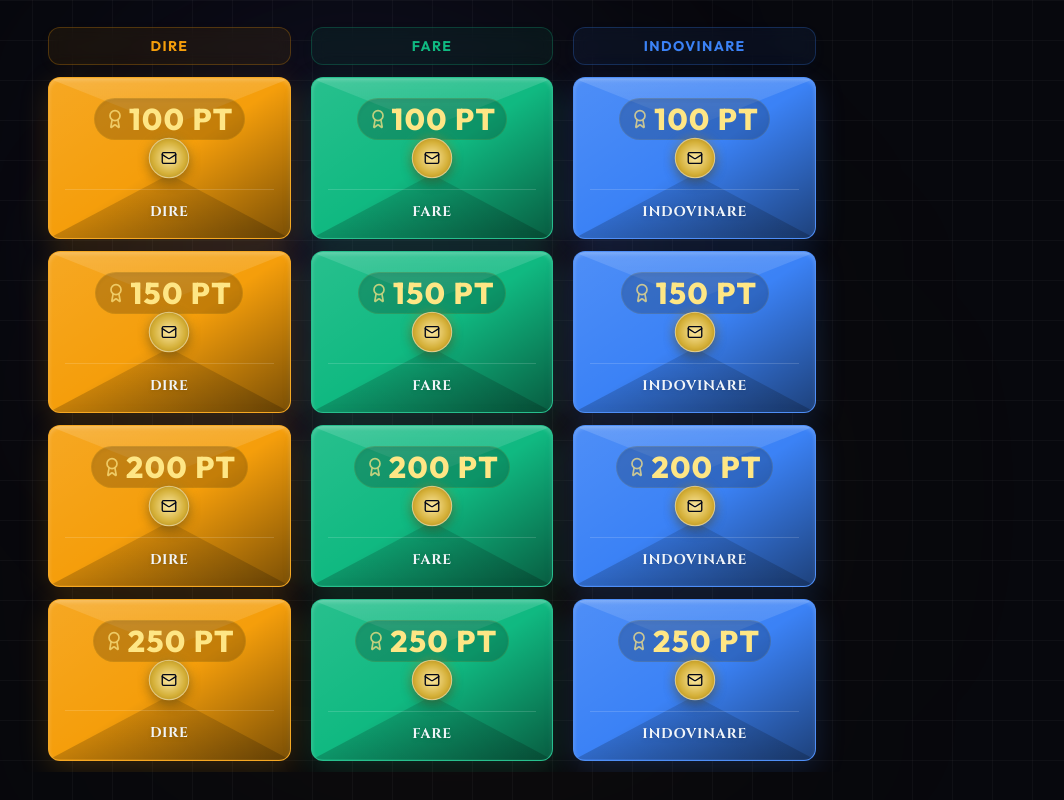
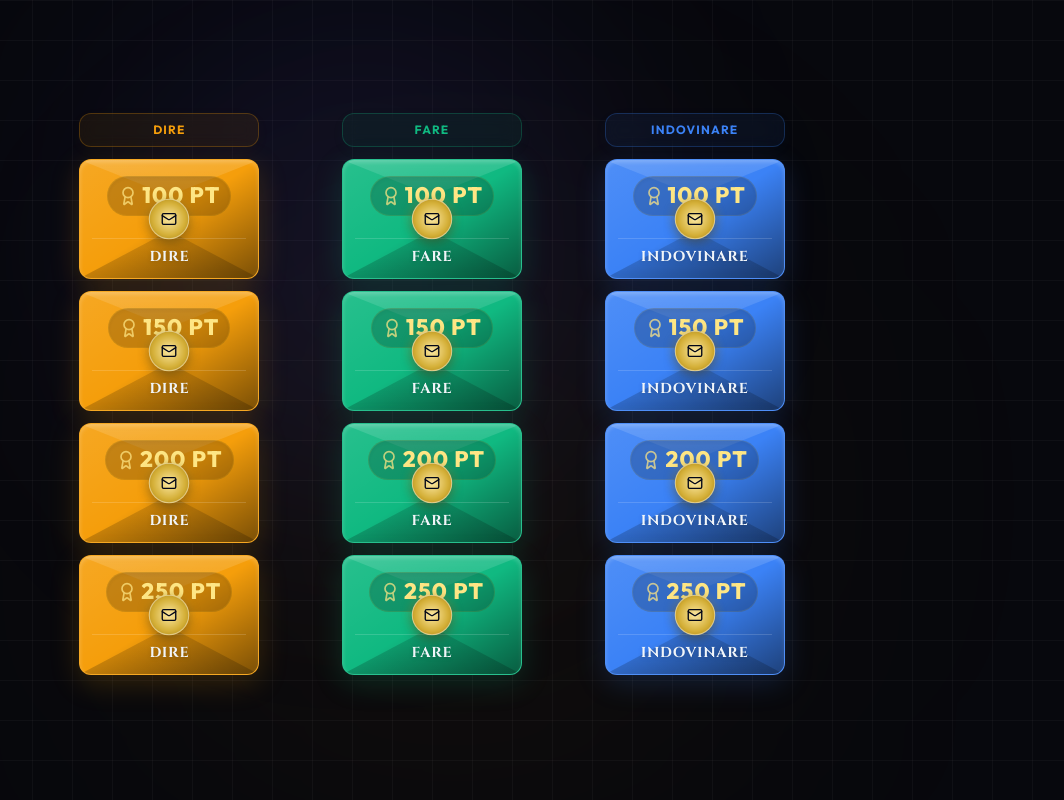
Before and after one commit to Gabbalb/DireFareIndovinare, a React (Vite) app: page / in a window 1280 px wide. Shown: the whole page, without its empty margins (208-1272 px from the left). Built offline with nearby package versions, Linux system fonts and the light colour scheme; a web font is replaced by a local one.

Commit message:
la ragazza per me...

```diff
--- a/src/App.tsx
+++ b/src/App.tsx
@@ -197,10 +197,10 @@ const PublicProjectionView: React.FC<PublicProps> = ({
                 .sort((a, b) => a.points - b.points);
 
               return (
-                <div key={cat.key} className="flex flex-col space-y-3">
+                <div key={cat.key} className="flex flex-col items-center space-y-3">
                   {/* Column Header */}
                   <div
-                    className="text-center py-2 px-3 rounded-xl border font-bold text-sm tracking-widest uppercase select-none shadow-md backdrop-blur-sm"
+                    className="w-[22.5vh] text-center py-2 px-3 rounded-xl border font-bold text-xs tracking-widest uppercase select-none shadow-md backdrop-blur-sm"
                     style={{
                       borderColor: `${cat.color}40`,
                       color: cat.color,
@@ -212,7 +212,7 @@ const PublicProjectionView: React.FC<PublicProps> = ({
                   </div>
 
                   {/* Vertical Stack */}
-                  <div className="flex flex-col space-y-3">
+                  <div className="flex flex-col space-y-3 items-center">
                     {catEnvelopes.map((env, idx) => {
                       const isActive = activeEnvelopeId === env.id;
                       return (
--- a/src/components/EnvelopeWidget.tsx
+++ b/src/components/EnvelopeWidget.tsx
@@ -101,7 +101,7 @@ export const EnvelopeWidget: React.FC<EnvelopeWidgetProps> = ({
       <motion.div
         layoutId={`envelope-wrapper-${envelope.id}`}
         onClick={handleEnvelopeClick}
-        className={`relative w-full aspect-[3/2] rounded-xl overflow-hidden cursor-pointer shadow-lg hover:shadow-2xl border transition-all duration-300 transform hover:-translate-y-1 ${
+        className={`relative ${role === 'public' ? 'h-[15vh] w-[22.5vh]' : 'w-full aspect-[3/2]'} rounded-xl overflow-hidden cursor-pointer shadow-lg hover:shadow-2xl border transition-all duration-300 transform hover:-translate-y-1 ${
           envelope.isOpened
             ? 'opacity-40 grayscale border-slate-700 bg-slate-900/50 cursor-not-allowed'
             : 'border-white/10'
@@ -134,12 +134,12 @@ export const EnvelopeWidget: React.FC<EnvelopeWidgetProps> = ({
         />
 
         {/* Content container */}
-        <div className="absolute inset-0 flex flex-col justify-between p-4 z-10">
+        <div className="absolute inset-0 flex flex-col justify-between p-3 z-10">
           {/* Points at the top instead of name */}
           <div className="text-center w-full pt-1 flex justify-center items-center">
             <div className={`flex items-center space-x-1 ${envelope.isOpened ? 'text-slate-500' : 'text-amber-200 bg-black/20 px-2.5 py-0.5 rounded-full border border-amber-300/10 shadow-inner'}`}>
-              <Award size={20} className={envelope.isOpened ? "" : "animate-pulse"} />
-              <span className="text-sm md:text-3xl font-black tracking-wider uppercase">{envelope.points} Pt</span>
+              <Award className={`${envelope.isOpened ? "" : "animate-pulse"} ${role === 'public' ? 'w-[2.5vh] h-[2.5vh]' : 'w-5 h-5'}`} />
+              <span className={`font-black tracking-wider uppercase ${role === 'public' ? 'text-[2.8vh]' : 'text-sm md:text-3xl'}`}>{envelope.points} Pt</span>
             </div>
           </div>
 
@@ -147,12 +147,12 @@ export const EnvelopeWidget: React.FC<EnvelopeWidgetProps> = ({
           <div className="h-10 pointer-events-none" />
 
           {/* Team Name at the bottom instead of points */}
-          <div className={`flex justify-center items-center text-xs border-t pt-3 ${
+          <div className={`flex justify-center items-center text-xs border-t pt-2 ${
             envelope.isOpened
               ? 'text-slate-500 border-slate-800/80'
               : 'text-white/80 border-white/15'
           }`}>
-            <h3 className="text-xs md:text-sm font-bold tracking-wider text-slate-100 uppercase truncate drop-shadow">
+            <h3 className={`font-bold tracking-wider text-slate-100 uppercase truncate drop-shadow ${role === 'public' ? 'text-[1.8vh]' : 'text-xs md:text-sm'}`}>
               {categoryName}
             </h3>
           </div>
```
